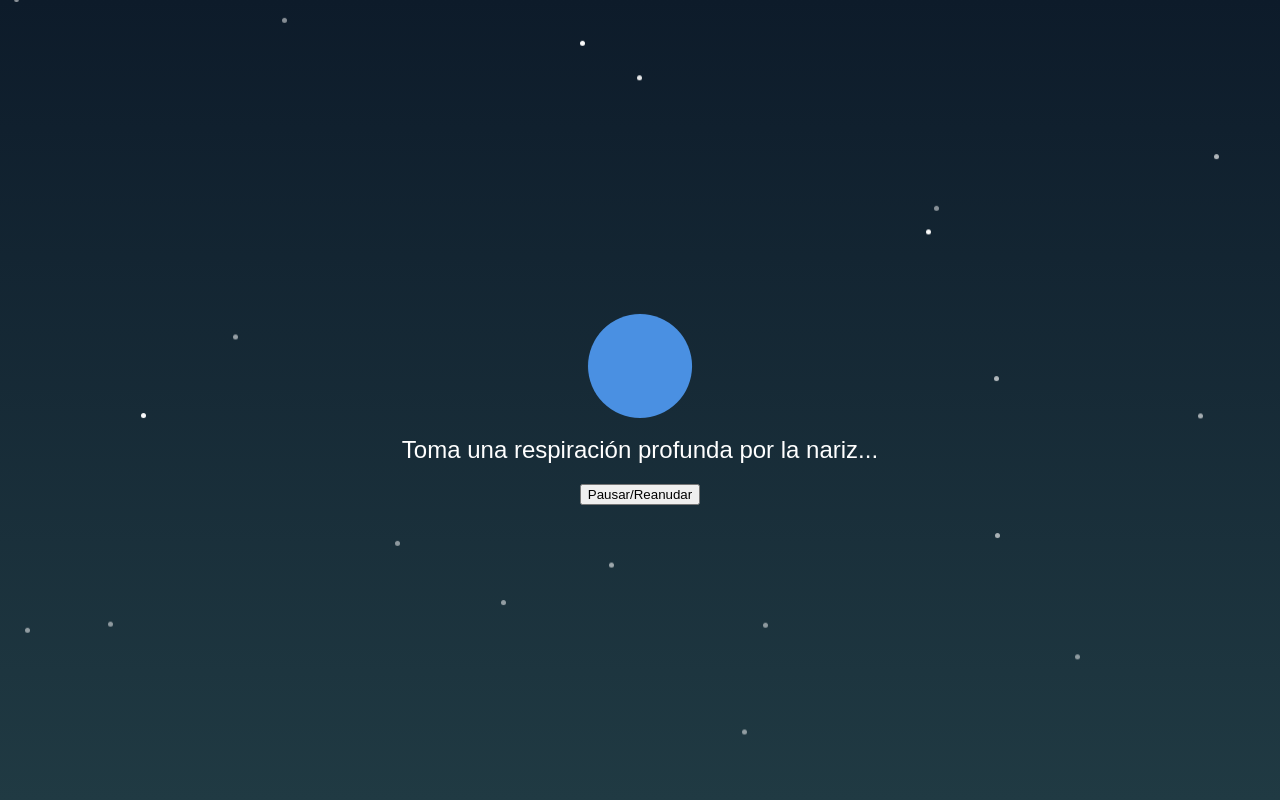
After one commit to AISpectra/Spectra, a Flask app: template templates/respiracion.html in a window 1280 px wide. The commit adds this page. Run offline with Flask 3, Linux system fonts and the light colour scheme; the template is opened without the code that fills it, so the values that code supplies are empty; parts of the project's set-up code (start-up, migrations or seed data) failed here and were passed over.

Commit message:
respiracion

```diff
--- /dev/null
+++ b/templates/respiracion.html
@@ -0,0 +1,130 @@
+<!DOCTYPE html>
+<html lang="es">
+<head>
+    <meta charset="UTF-8">
+    <meta name="viewport" content="width=device-width, initial-scale=1.0">
+    <title>Respiración Guiada</title>
+    <style>
+        body {
+            display: flex;
+            justify-content: center;
+            align-items: center;
+            height: 100vh;
+            background: linear-gradient(to bottom, #0d1b2a, #203a43);
+            margin: 0;
+            font-family: Arial, sans-serif;
+            color: white;
+            text-align: center;
+        }
+        .container {
+            position: relative;
+        }
+        .circle {
+            width: 100px;
+            height: 100px;
+            background-color: #4A90E2;
+            border-radius: 50%;
+            margin: 20px auto;
+            animation: breathing 6s infinite ease-in-out;
+        }
+        @keyframes breathing {
+            0% { transform: scale(1); }
+            50% { transform: scale(1.5); }
+            100% { transform: scale(1); }
+        }
+        .text {
+            font-size: 24px;
+            margin-top: 20px;
+        }
+        .controls {
+            margin-top: 20px;
+        }
+        .particles {
+            position: absolute;
+            width: 100vw;
+            height: 100vh;
+            overflow: hidden;
+            z-index: -1;
+        }
+        .particle {
+            position: absolute;
+            width: 5px;
+            height: 5px;
+            background: white;
+            border-radius: 50%;
+            opacity: 0.5;
+            animation: float 5s infinite ease-in-out;
+        }
+        @keyframes float {
+            0% { transform: translateY(0px); opacity: 0.5; }
+            50% { transform: translateY(-50px); opacity: 1; }
+            100% { transform: translateY(0px); opacity: 0.5; }
+        }
+    </style>
+</head>
+<body>
+    <div class="particles"></div>
+    <div class="container">
+        <div class="circle"></div>
+        <div class="text" id="breathText">Bienvenido a la sesión...</div>
+        <div class="controls">
+            <button onclick="toggleAudio()">Pausar/Reanudar</button>
+        </div>
+    </div>
+    <audio id="breathingAudio" loop>
+        <source src="breathing_guide.mp3" type="audio/mpeg">
+        Tu navegador no soporta el audio.
+    </audio>
+    <script>
+        document.addEventListener("DOMContentLoaded", function() {
+            const breathText = document.getElementById("breathText");
+            const audio = document.getElementById("breathingAudio");
+            let isPlaying = true;
+
+            const script = [
+                "Bienvenido a esta sesión de respiración guiada. Encuentra un lugar cómodo...",
+                "Toma una respiración profunda por la nariz...",
+                "Ahora, exhala lentamente por la boca...",
+                "Inhala profundamente... 1, 2, 3...",
+                "Sostén el aire por un momento...",
+                "Exhala suavemente... 3, 2, 1...",
+                "Imagina que con cada inhalación llenas tu cuerpo de calma y tranquilidad...",
+                "Con cada exhalación, suelta cualquier tensión o preocupación...",
+                "Vamos a tomar una última respiración profunda juntos...",
+                "Cuando estés listo, puedes abrir los ojos y continuar tu día con calma y claridad..."
+            ];
+
+            let index = 0;
+            function updateText() {
+                if (index < script.length) {
+                    breathText.innerText = script[index];
+                    index++;
+                    setTimeout(updateText, 6000);
+                }
+            }
+
+            updateText();
+
+            window.toggleAudio = function() {
+                if (isPlaying) {
+                    audio.pause();
+                } else {
+                    audio.play();
+                }
+                isPlaying = !isPlaying;
+            }
+
+            // Generar partículas flotantes
+            const particleContainer = document.querySelector(".particles");
+            for (let i = 0; i < 20; i++) {
+                const particle = document.createElement("div");
+                particle.classList.add("particle");
+                particle.style.left = Math.random() * 100 + "vw";
+                particle.style.top = Math.random() * 100 + "vh";
+                particle.style.animationDuration = (Math.random() * 5 + 3) + "s";
+                particleContainer.appendChild(particle);
+            }
+        });
+    </script>
+</body>
+</html>
```
Also changed, not shown: templates/chat.html (+7 -0 lines), 1 other file.
